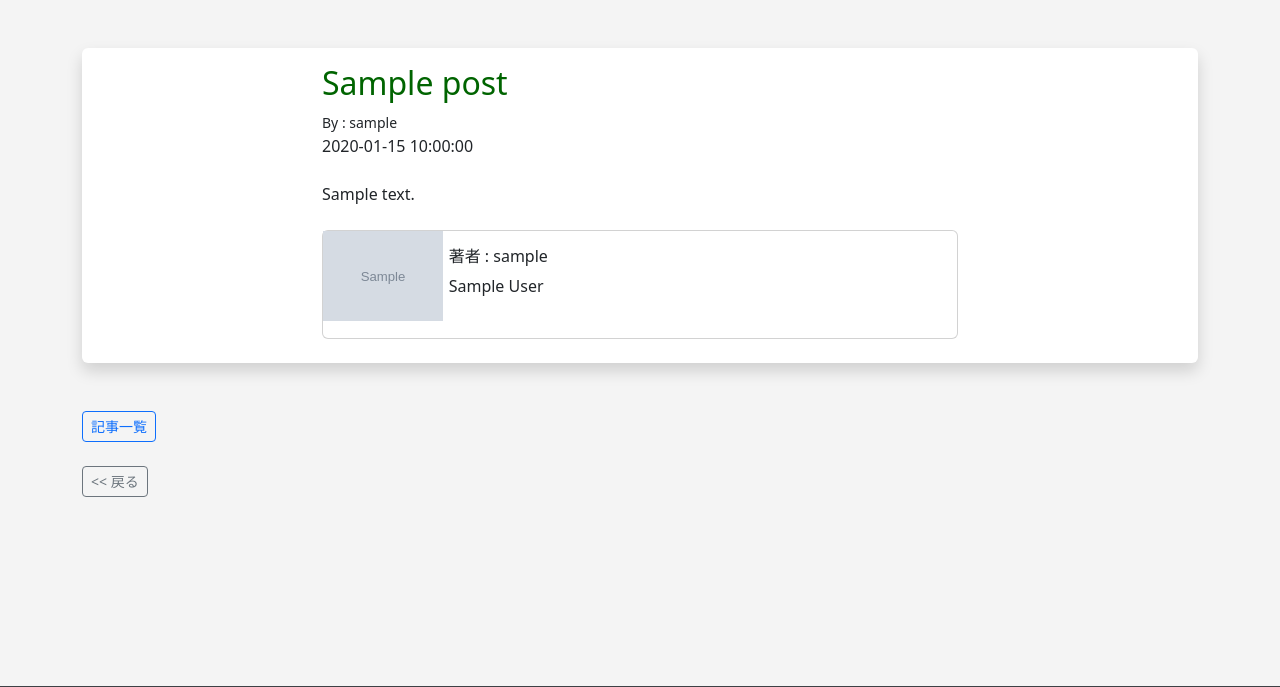
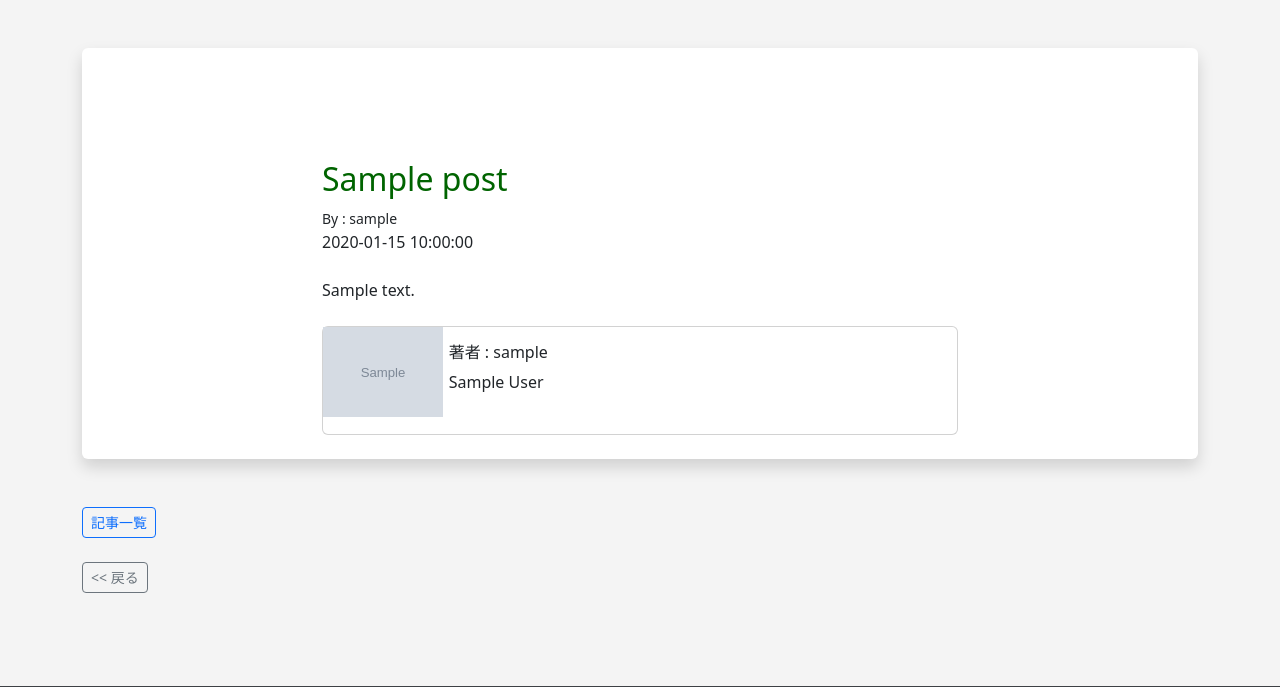
Before and after one commit to ojizou003/oblog, a Flask app: page /posts/1 in a window 1280 px wide. Shown: the part 57-744 px from the top of the page. Run offline with Flask 3, Linux system fonts and the light colour scheme; tables that the repository leaves empty hold one stand-in row (values such as "Sample post"); grey boxes marked "Sample" are stand-in pictures; some libraries are stand-ins or nearby versions.

Commit message:
🩹 調整

```diff
--- a/static/css/style.css
+++ b/static/css/style.css
@@ -83,5 +83,6 @@ body {
     .custom-padding-md-15 {
     padding-left: 15rem !important;
     padding-right: 15rem !important;
+    padding-top: 7rem !important;
     }
 }
```
